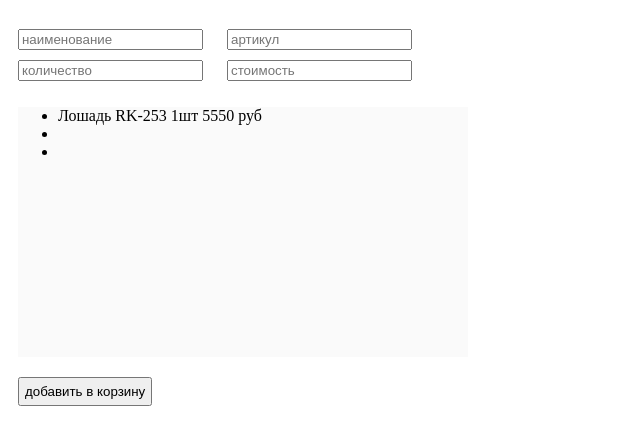
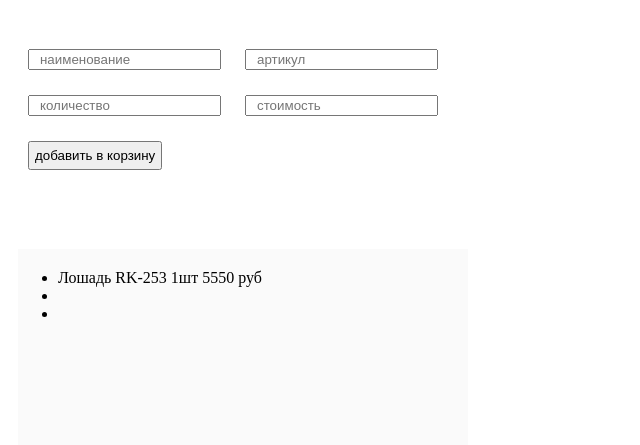
Before and after one commit to AnnRid/basket, a plain HTML site: page index.html in a window 1280 px wide. Shown: the part 181-626 px from the top of the page, without its empty margins (0-640 px from the left). Drawn offline with Linux system fonts and the light colour scheme.

Commit message:
add class

```diff
--- a/index.html
+++ b/index.html
@@ -6,25 +6,28 @@
 	<link rel="stylesheet" href="style.css">
 </head>
 <body>
+<div class="paragraph">
 <p>лежит бутеброд, никто не ест.</p>
 <p>ну и пусть лежит.</p>
+</div>
 
-<form action="#">
-	<input type="text" class="" placeholder="наименование" />
-	<input type="text" class="" placeholder="артикул" />
-	<br />
-	<input type="text" class="" placeholder="количество" />
-	<input type="text" class="" placeholder="стоимость" />
-</form>
+<div class='order form'>
+	<input type="text" class="name" placeholder="наименование" />
+	<input type="text" class="code" placeholder="артикул" />
+	<input type="text" class="quantity" placeholder="количество" />
+	<input type="text" class="amount" placeholder="стоимость" />
 
-<div>
+	<input type="button" class="addBtn" value="добавить в корзину">
+</div>
+
+<div class='list form'>
 	<ul>
 		<li>Лошадь RK-253 1шт 5550 руб</li>
 		<li></li>
 		<li></li>
 	</ul>
 </div>
-<input type="button" value="добавить в корзину">
+
 <script src='script.js'></script>
 </body>
 </html>
--- a/style.css
+++ b/style.css
@@ -1,22 +1,30 @@
-p {
+.paragraph p {
 	font-size: 2rem;
 	padding: 10px;
 	background: #fafafa;
 	color:orange;
 }
-p+p {
+.paragraph p+p {
 	color:slategray;
 }
-input {
-	margin: 0 10px 10px;
+.order input {
+	margin:20px 10px 5px;
+	padding-left: 10px;
 }
-div {
+.form {
 	width: 450px;
-	height: 250px;
+	height: 200px;
 	margin-left: 10px;
-	background: #fafafa;
+
 }
-input[type='button'] {
+.order .addBtn {
 	margin-top: 20px;
 	padding: 5px;
 }
+.list {
+	background: #fafafa;
+}
+.list ul {
+	margin: 20px;
+	padding:20px;
+}
```
